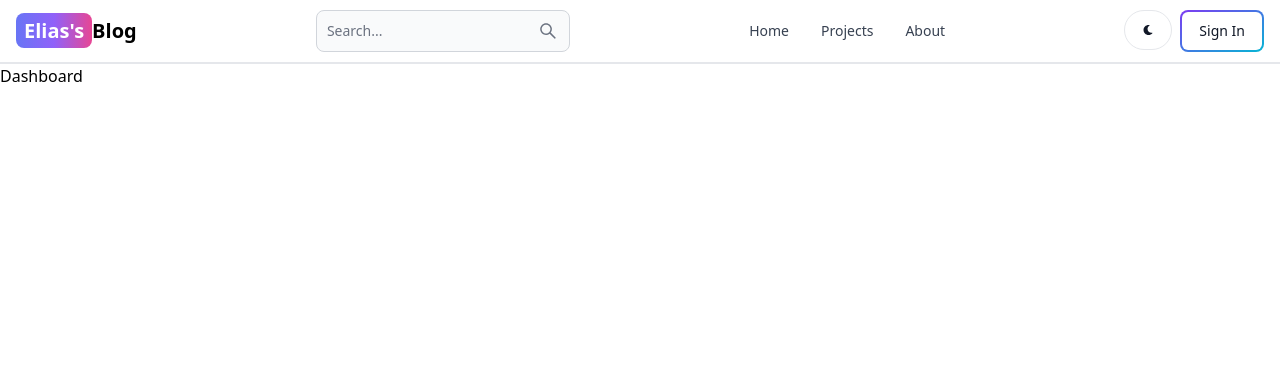
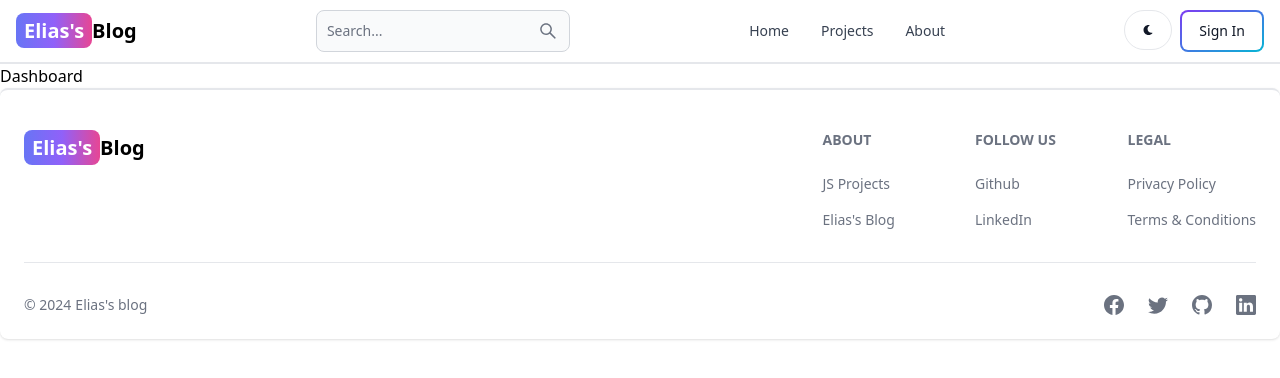
Before and after one commit to eliasdewa14/Blog-Mern, a React (Vite) app in the folder client/: page /dashboard in a window 1280 px wide. Shown: the top 378 px of the page. Built offline with nearby package versions, Linux system fonts and the light colour scheme.

Commit message:
create the footer component

```diff
--- a/client/src/App.jsx
+++ b/client/src/App.jsx
@@ -6,6 +6,7 @@
 import SignUp from "./pages/SignUp";
 import Dashboard from "./pages/Dashboard";
 import Header from "./components/Header";
+import FooterCom from "./components/Footer";
 
 export default function App() {
   return (
@@ -19,6 +20,7 @@
         <Route path="/sign-up" element={<SignUp />} />
         <Route path="/dashboard" element={<Dashboard />} />
       </Routes>
+      <FooterCom />
     </BrowserRouter>
 
   )
--- /dev/null
+++ b/client/src/components/Footer.jsx
@@ -0,0 +1,80 @@
+import { Footer } from 'flowbite-react';
+import { Link } from 'react-router-dom';
+import { BsFacebook, BsInstagram, BsTwitter, BsGithub, BsDribbble, BsLinkedin } from 'react-icons/bs';
+export default function FooterCom() {
+  return (
+    <Footer container className='border-t-2'>
+      <div className='w-full max-w-7xl mx-auto'>
+        <div className='grid w-full justify-between sm:flex md:grid-cols-1'>
+          <div className='mt-5'>
+            <Link
+              to='/'
+              className='self-center whitespace-nowrap text-lg sm:text-xl font-semibold dark:text-white'
+            >
+              <span className='px-2 py-1 bg-gradient-to-r from-indigo-500 via-purple-500 to-pink-500 rounded-lg text-white'>
+                Elias's
+              </span>
+              Blog
+            </Link>
+          </div>
+          <div className='grid grid-cols-2 gap-8 mt-4 sm:grid-cols-3 sm:gap-6'>
+            <div>
+              <Footer.Title title='About' />
+              <Footer.LinkGroup col>
+                <Footer.Link
+                  href='https://github.com/eliasdewa14/javascript-projects'
+                  target='_blank'
+                  rel='noopener noreferrer'
+                >
+                  JS Projects
+                </Footer.Link>
+                <Footer.Link
+                  href='/about'
+                  target='_blank'
+                  rel='noopener noreferrer'
+                >
+                  Elias's Blog
+                </Footer.Link>
+              </Footer.LinkGroup>
+            </div>
+            <div>
+              <Footer.Title title='Follow us' />
+              <Footer.LinkGroup col>
+                <Footer.Link
+                  href='https://www.github.com/eliasdewa14'
+                  target='_blank'
+                  rel='noopener noreferrer'
+                >
+                  Github
+                </Footer.Link>
+                <Footer.Link href='https://www.linkedin.com/in/eliasdewa14/'>LinkedIn</Footer.Link>
+              </Footer.LinkGroup>
+            </div>
+            <div>
+              <Footer.Title title='Legal' />
+              <Footer.LinkGroup col>
+                <Footer.Link href='#'>Privacy Policy</Footer.Link>
+                <Footer.Link href='#'>Terms &amp; Conditions</Footer.Link>
+              </Footer.LinkGroup>
+            </div>
+          </div>
+        </div>
+        <Footer.Divider />
+        <div className='w-full sm:flex sm:items-center sm:justify-between'>
+          <Footer.Copyright
+            href='#'
+            by="Elias's blog"
+            year={new Date().getFullYear()}
+          />
+          <div className="flex gap-6 sm:mt-0 mt-4 sm:justify-center">
+            <Footer.Icon href='https://facebook.com/eliasdewa14' icon={BsFacebook} target='_blank'/>
+            <Footer.Icon href='https://twitter.com/eliasdewa14' icon={BsTwitter} target='_blank'/>
+            <Footer.Icon href='https://github.com/eliasdewa14' icon={BsGithub} target='_blank'/>
+            <Footer.Icon href='https://www.linkedin.com/in/eliasdewa14/' icon={BsLinkedin} target='_blank'/>
+
+          </div>
+        </div>
+      </div>
+    </Footer>
+  );
+}
```
